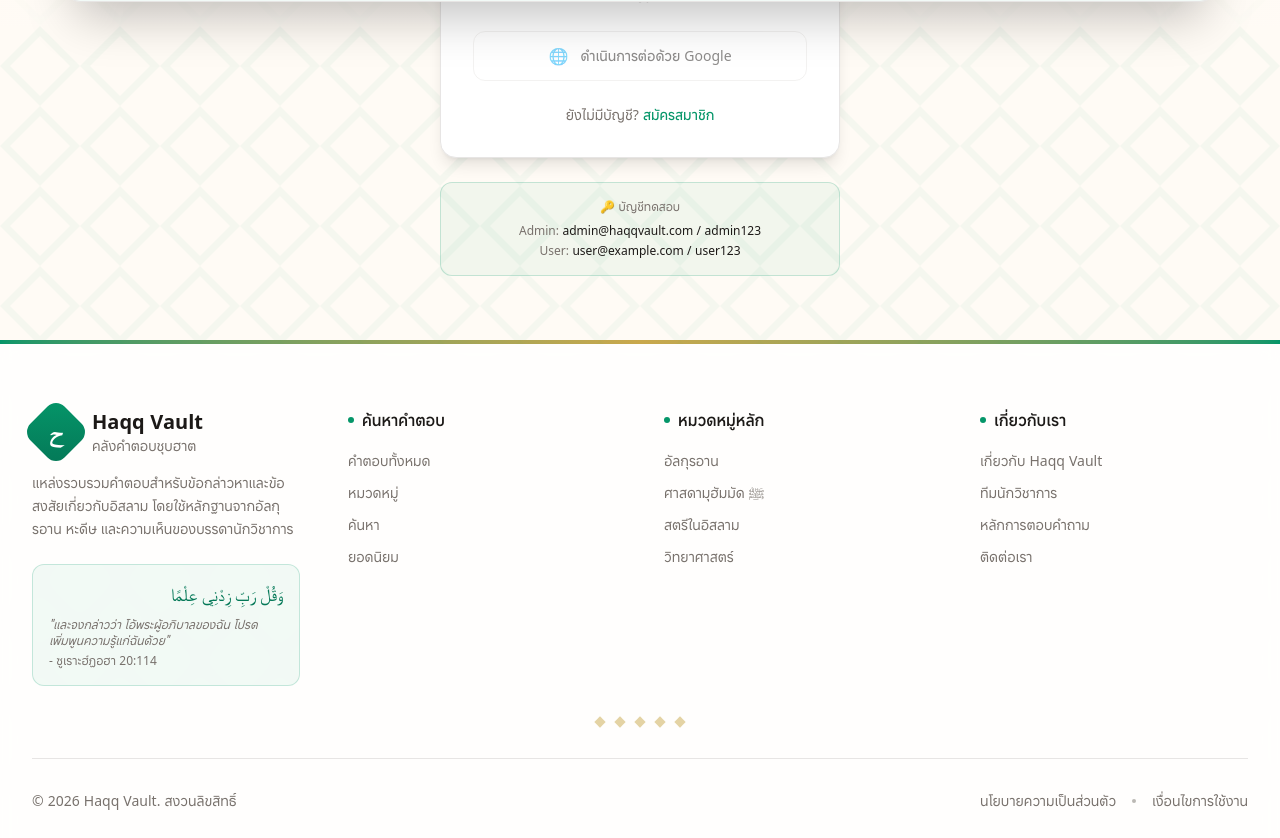
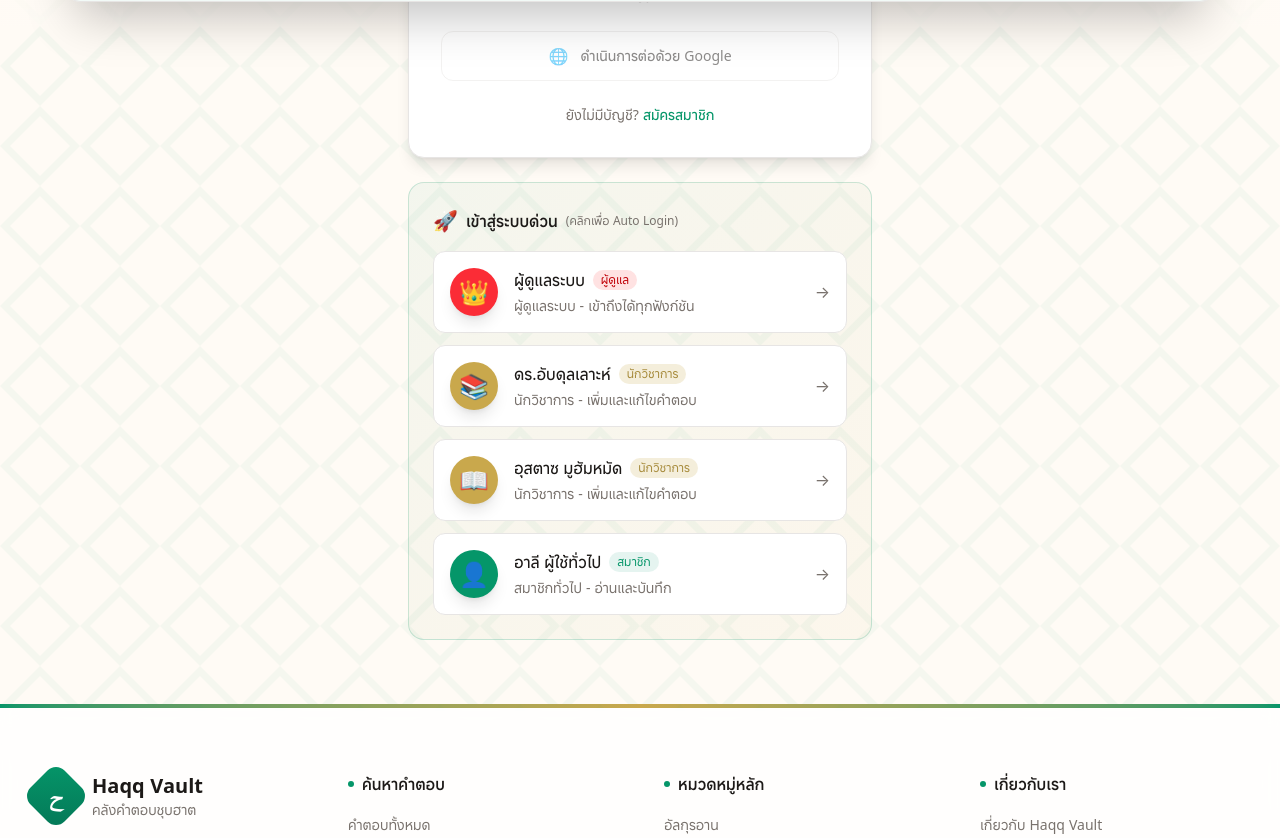
Before and after one commit to danya0365/haqq-vault-nextjs, a Next.js app: page /auth/login in a window 1280 px wide. Shown: the part 774-1612 px from the top of the page. Built offline with nearby package versions, Linux system fonts and the light colour scheme.

Commit message:
feat: Add quick login with demo accounts and refactor animations from react-spring to Tailwind CSS.

```diff
--- a/src/infrastructure/repositories/mock/data/mockUsers.ts
+++ b/src/infrastructure/repositories/mock/data/mockUsers.ts
@@ -1,46 +1,106 @@
 /**
  * Mock Users Data
+ * Contains sample user data for development and testing
+ * Multiple roles: admin, scholar, user
  */
 
 import type { User } from '@/src/domain/types/user';
 
 export const MOCK_USERS: User[] = [
   {
-    id: 'user-001',
+    id: '1',
     email: 'admin@haqqvault.com',
     name: 'ผู้ดูแลระบบ',
-    nameArabic: 'المدير',
     role: 'admin',
-    isVerified: true,
+    createdAt: '2024-01-01T00:00:00.000Z',
+    isEmailVerified: true,
     bio: 'ผู้ดูแลระบบ Haqq Vault',
-    createdAt: '2024-01-01T00:00:00Z',
-    updatedAt: '2024-01-01T00:00:00Z',
   },
   {
-    id: 'user-002',
+    id: '2',
     email: 'scholar@haqqvault.com',
     name: 'ดร.อับดุลเลาะห์',
-    nameArabic: 'د. عبد الله',
     role: 'scholar',
-    isVerified: true,
-    bio: 'นักวิชาการด้านอิสลามศึกษา',
-    createdAt: '2024-01-15T00:00:00Z',
-    updatedAt: '2024-01-15T00:00:00Z',
+    createdAt: '2024-01-15T00:00:00.000Z',
+    isEmailVerified: true,
+    bio: 'นักวิชาการอิสลามศึกษา ผู้เชี่ยวชาญด้านหะดีษ',
   },
   {
-    id: 'user-003',
+    id: '3',
+    email: 'scholar2@haqqvault.com',
+    name: 'อุสตาซ มูฮัมหมัด',
+    role: 'scholar',
+    createdAt: '2024-02-01T00:00:00.000Z',
+    isEmailVerified: true,
+    bio: 'นักวิชาการด้านกฎหมายอิสลาม',
+  },
+  {
+    id: '4',
     email: 'user@example.com',
-    name: 'ผู้ใช้ทั่วไป',
+    name: 'อาลี ผู้ใช้ทั่วไป',
     role: 'user',
-    isVerified: true,
-    createdAt: '2024-02-01T00:00:00Z',
-    updatedAt: '2024-02-01T00:00:00Z',
+    createdAt: '2024-03-01T00:00:00.000Z',
+    isEmailVerified: true,
+    bio: 'สมาชิกผู้สนใจศึกษาความรู้อิสลาม',
+  },
+  {
+    id: '5',
+    email: 'fatimah@example.com',
+    name: 'ฟาติมะห์',
+    role: 'user',
+    createdAt: '2024-03-10T00:00:00.000Z',
+    isEmailVerified: false,
+    bio: 'นักศึกษา',
+  },
+  {
+    id: '6',
+    email: 'ahmad@example.com',
+    name: 'อะฮ์หมัด',
+    role: 'user',
+    createdAt: '2024-03-15T00:00:00.000Z',
+    isEmailVerified: true,
+    bio: null,
   },
 ];
 
-// Mock passwords (for demo purposes only)
+// Password mapping for mock users
 export const MOCK_PASSWORDS: Record<string, string> = {
   'admin@haqqvault.com': 'admin123',
   'scholar@haqqvault.com': 'scholar123',
+  'scholar2@haqqvault.com': 'scholar123',
   'user@example.com': 'user123',
+  'fatimah@example.com': 'user123',
+  'ahmad@example.com': 'user123',
 };
+
+// Demo accounts for quick login
+export const DEMO_ACCOUNTS = [
+  {
+    user: MOCK_USERS[0], // Admin
+    password: 'admin123',
+    description: 'ผู้ดูแลระบบ - เข้าถึงได้ทุกฟังก์ชัน',
+    color: 'bg-red-500',
+    icon: '👑',
+  },
+  {
+    user: MOCK_USERS[1], // Scholar 1
+    password: 'scholar123',
+    description: 'นักวิชาการ - เพิ่มและแก้ไขคำตอบ',
+    color: 'bg-gold',
+    icon: '📚',
+  },
+  {
+    user: MOCK_USERS[2], // Scholar 2
+    password: 'scholar123',
+    description: 'นักวิชาการ - เพิ่มและแก้ไขคำตอบ',
+    color: 'bg-gold',
+    icon: '📖',
+  },
+  {
+    user: MOCK_USERS[3], // User
+    password: 'user123',
+    description: 'สมาชิกทั่วไป - อ่านและบันทึก',
+    color: 'bg-primary',
+    icon: '👤',
+  },
+];
--- a/src/presentation/components/auth/LoginView.tsx
+++ b/src/presentation/components/auth/LoginView.tsx
@@ -3,13 +3,14 @@
 /**
  * LoginView
  * Login page with beautiful Islamic design
+ * Using Tailwind CSS for animations (no react-spring)
  */
 
+import { DEMO_ACCOUNTS } from '@/src/infrastructure/repositories/mock/data/mockUsers';
 import { useAuthStore } from '@/src/infrastructure/stores/authStore';
 import { AnimatedButton } from '@/src/presentation/components/animated/AnimatedButton';
 import { AnimatedIslamicPattern } from '@/src/presentation/components/animated/AnimatedIslamicPattern';
 import { MainLayout } from '@/src/presentation/layouts/MainLayout';
-import { animated, useSpring } from '@react-spring/web';
 import Link from 'next/link';
 import { useRouter } from 'next/navigation';
 import { useEffect, useState } from 'react';
@@ -25,6 +26,7 @@
     remember: false,
   });
   const [showPassword, setShowPassword] = useState(false);
+  const [quickLoginLoading, setQuickLoginLoading] = useState<string | null>(null);
 
   useEffect(() => {
     setIsLoaded(true);
@@ -38,19 +40,6 @@
     }
   }, [isAuthenticated, router]);
 
-  const headerSpring = useSpring({
-    opacity: isLoaded ? 1 : 0,
-    y: isLoaded ? 0 : 20,
-    config: { tension: 200, friction: 20 },
-  });
-
-  const formSpring = useSpring({
-    opacity: isLoaded ? 1 : 0,
-    y: isLoaded ? 0 : 30,
-    config: { tension: 200, friction: 25 },
-    delay: 150,
-  });
-
   const handleSubmit = async (e: React.FormEvent) => {
     e.preventDefault();
     const success = await login({
@@ -63,12 +52,33 @@
     }
   };
 
+  // Quick login with demo account
+  const handleQuickLogin = async (email: string, password: string) => {
+    setQuickLoginLoading(email);
+    const success = await login({ email, password });
+    if (success) {
+      router.push('/');
+    }
+    setQuickLoginLoading(null);
+  };
+
+  const getRoleBadgeClass = (role: string) => {
+    switch (role) {
+      case 'admin':
+        return 'bg-red-100 text-red-700 dark:bg-red-900/30 dark:text-red-400';
+      case 'scholar':
+        return 'bg-gold/20 text-gold-dark dark:text-gold';
+      default:
+        return 'bg-primary/10 text-primary';
+    }
+  };
+
   return (
     <MainLayout>
       <div className="min-h-screen py-8 md:py-16 flex items-center">
-        <div className="w-full max-w-md mx-auto px-4 sm:px-6">
+        <div className="w-full max-w-lg mx-auto px-4 sm:px-6">
           {/* Header */}
-          <animated.div style={headerSpring} className="text-center mb-8">
+          <div className={`text-center mb-8 transition-all duration-500 ${isLoaded ? 'opacity-100 translate-y-0' : 'opacity-0 translate-y-5'}`}>
             <div className="inline-flex items-center justify-center mb-6">
               <AnimatedIslamicPattern type="star" size="lg" color="primary" animation="pulse" />
             </div>
@@ -77,15 +87,15 @@
             </h1>
             <p className="arabic-text text-lg text-muted mb-1">مرحباً بعودتك</p>
             <p className="text-muted">เข้าสู่ระบบเพื่อดำเนินการต่อ</p>
-          </animated.div>
+          </div>
 
           {/* Login Form */}
-          <animated.div style={formSpring}>
+          <div className={`transition-all duration-500 delay-100 ${isLoaded ? 'opacity-100 translate-y-0' : 'opacity-0 translate-y-5'}`}>
             <div className="bg-surface dark:bg-surface rounded-2xl border border-border p-6 md:p-8 shadow-lg">
               <form onSubmit={handleSubmit} className="space-y-5">
                 {/* Error message */}
                 {error && (
-                  <div className="bg-red-50 dark:bg-red-900/20 border border-red-200 dark:border-red-800 text-red-700 dark:text-red-400 px-4 py-3 rounded-xl text-sm">
+                  <div className="bg-red-50 dark:bg-red-900/20 border border-red-200 dark:border-red-800 text-red-700 dark:text-red-400 px-4 py-3 rounded-xl text-sm animate-shake">
                     {error}
                   </div>
                 )}
@@ -207,18 +217,56 @@
                 </Link>
               </p>
             </div>
-          </animated.div>
+          </div>
 
-          {/* Demo credentials */}
-          <animated.div style={formSpring} className="mt-6">
-            <div className="bg-primary/5 dark:bg-primary/10 border border-primary/20 rounded-xl p-4 text-center">
-              <p className="text-xs text-muted mb-2">🔑 บัญชีทดสอบ</p>
-              <div className="space-y-1 text-xs">
-                <p><span className="text-muted">Admin:</span> admin@haqqvault.com / admin123</p>
-                <p><span className="text-muted">User:</span> user@example.com / user123</p>
+          {/* Quick Login - Demo Accounts */}
+          <div className={`mt-6 transition-all duration-500 delay-200 ${isLoaded ? 'opacity-100 translate-y-0' : 'opacity-0 translate-y-5'}`}>
+            <div className="bg-gradient-to-br from-primary/5 to-gold/5 dark:from-primary/10 dark:to-gold/10 border border-primary/20 rounded-2xl p-4 md:p-6">
+              <div className="flex items-center gap-2 mb-4">
+                <span className="text-xl">🚀</span>
+                <h3 className="font-semibold text-foreground">เข้าสู่ระบบด่วน</h3>
+                <span className="text-xs text-muted">(คลิกเพื่อ Auto Login)</span>
+              </div>
+
+              <div className="grid gap-3">
+                {DEMO_ACCOUNTS.map((account) => (
+                  <button
+                    key={account.user.email}
+                    onClick={() => handleQuickLogin(account.user.email, account.password)}
+                    disabled={quickLoginLoading !== null}
+                    className={`group relative flex items-center gap-4 p-4 rounded-xl border border-border bg-surface hover:bg-gray-50 dark:hover:bg-gray-800 hover:border-primary/50 transition-all duration-200 ${
+                      quickLoginLoading === account.user.email ? 'opacity-70' : ''
+                    }`}
+                  >
+                    {/* Icon */}
+                    <div className={`w-12 h-12 rounded-full ${account.color} flex items-center justify-center text-2xl text-white shadow-lg group-hover:scale-110 transition-transform`}>
+                      {account.icon}
+                    </div>
+
+                    {/* Info */}
+                    <div className="flex-1 text-left">
+                      <div className="flex items-center gap-2 mb-1">
+                        <span className="font-medium text-foreground">{account.user.name}</span>
+                        <span className={`px-2 py-0.5 text-xs rounded-full ${getRoleBadgeClass(account.user.role)}`}>
+                          {account.user.role === 'admin' ? 'ผู้ดูแล' : account.user.role === 'scholar' ? 'นักวิชาการ' : 'สมาชิก'}
+                        </span>
+                      </div>
+                      <p className="text-sm text-muted">{account.description}</p>
+                    </div>
+
+                    {/* Loading/Arrow */}
+                    <div className="text-muted group-hover:text-primary transition-colors">
+                      {quickLoginLoading === account.user.email ? (
+                        <span className="animate-spin inline-block">⏳</span>
+                      ) : (
+                        <span className="group-hover:translate-x-1 transition-transform inline-block">→</span>
+                      )}
+                    </div>
+                  </button>
+                ))}
               </div>
             </div>
-          </animated.div>
+          </div>
         </div>
       </div>
     </MainLayout>
--- a/src/presentation/layouts/MainHeader.tsx
+++ b/src/presentation/layouts/MainHeader.tsx
@@ -3,11 +3,11 @@
 /**
  * MainHeader
  * Header component with Islamic-themed design, navigation, theme toggle, and auth menu
+ * Using Tailwind CSS for all animations (no react-spring)
  */
 
 import { useAuthStore } from '@/src/infrastructure/stores/authStore';
 import { ThemeToggle } from '@/src/presentation/components/common/ThemeToggle';
-import { animated, useSpring } from '@react-spring/web';
 import Link from 'next/link';
 import { useEffect, useRef, useState } from 'react';
 
@@ -30,7 +30,6 @@
   const [isScrolled, setIsScrolled] = useState(false);
   const [isMobileMenuOpen, setIsMobileMenuOpen] = useState(false);
   const [isUserMenuOpen, setIsUserMenuOpen] = useState(false);
-  const [hoveredLink, setHoveredLink] = useState<string | null>(null);
   const userMenuRef = useRef<HTMLDivElement>(null);
 
   // Handle scroll effect
@@ -55,32 +54,6 @@
     return () => document.removeEventListener('mousedown', handleClickOutside);
   }, []);
 
-  // Header animation on scroll
-  const headerSpring = useSpring({
-    backgroundColor: isScrolled
-      ? 'rgba(255, 251, 245, 0.95)'
-      : 'rgba(255, 251, 245, 0)',
-    boxShadow: isScrolled
-      ? '0 4px 20px rgba(0, 0, 0, 0.08)'
-      : '0 0 0 rgba(0, 0, 0, 0)',
-    backdropFilter: isScrolled ? 'blur(12px)' : 'blur(0px)',
-    config: { tension: 300, friction: 30 },
-  });
-
-  // Mobile menu animation
-  const mobileMenuSpring = useSpring({
-    transform: isMobileMenuOpen ? 'translateY(0%)' : 'translateY(-100%)',
-    opacity: isMobileMenuOpen ? 1 : 0,
-    config: { tension: 280, friction: 24 },
-  });
-
-  // User menu animation
-  const userMenuSpring = useSpring({
-    opacity: isUserMenuOpen ? 1 : 0,
-    transform: isUserMenuOpen ? 'translateY(0) scale(1)' : 'translateY(-10px) scale(0.95)',
-    config: { tension: 300, friction: 25 },
-  });
-
   const handleLogout = () => {
     logout();
     setIsUserMenuOpen(false);
@@ -99,9 +72,12 @@
 
   return (
     <>
-      <animated.header
-        style={headerSpring}
-        className="fixed top-0 left-0 right-0 z-50 dark:bg-background/95"
+      <header
+        className={`fixed top-0 left-0 right-0 z-50 backdrop-blur-md transition-all duration-300 ${
+          isScrolled
+            ? 'bg-background/90 shadow-lg'
+            : 'bg-transparent'
+        }`}
       >
         <div className="max-w-7xl mx-auto px-4 sm:px-6 lg:px-8">
           <div className="flex items-center justify-between h-16 md:h-20">
@@ -127,13 +103,7 @@
             {/* Desktop Navigation */}
             <nav className="hidden md:flex items-center gap-1">
               {NAV_LINKS.map((link) => (
-                <AnimatedNavLink
-                  key={link.href}
-                  link={link}
-                  isHovered={hoveredLink === link.href}
-                  onHover={() => setHoveredLink(link.href)}
-                  onLeave={() => setHoveredLink(null)}
-                />
+                <NavItem key={link.href} link={link} />
               ))}
             </nav>
 
@@ -157,16 +127,18 @@
                     <span className="hidden lg:block text-sm font-medium text-foreground max-w-[100px] truncate">
                       {user.name}
                     </span>
-                    <span className="hidden lg:block text-muted text-xs">
-                      {isUserMenuOpen ? '▲' : '▼'}
+                    <span className="hidden lg:block text-muted text-xs transition-transform duration-200" style={{ transform: isUserMenuOpen ? 'rotate(180deg)' : 'rotate(0deg)' }}>
+                      ▼
                     </span>
                   </button>
 
                   {/* User Dropdown Menu */}
-                  {isUserMenuOpen && (
-                    <animated.div
-                      style={userMenuSpring}
-                      className="absolute right-0 top-full mt-2 w-64 bg-surface dark:bg-surface border border-border rounded-2xl shadow-xl overflow-hidden"
+                  <div
+                    className={`absolute right-0 top-full mt-2 w-64 bg-surface dark:bg-surface border border-border rounded-2xl shadow-xl overflow-hidden transition-all duration-200 origin-top-right ${
+                      isUserMenuOpen
+                        ? 'opacity-100 scale-100 visible'
+                        : 'opacity-0 scale-95 invisible'
+                    }`}
                   >
                     {/* User Info */}
                     <div className="p-4 border-b border-border bg-gray-50 dark:bg-gray-800/50">
@@ -231,8 +203,7 @@
                         <span>ออกจากระบบ</span>
                       </button>
                     </div>
-                    </animated.div>
-                  )}
+                  </div>
                 </div>
               ) : (
                 <div className="hidden sm:flex items-center gap-2">
@@ -280,9 +251,12 @@
         </div>
 
         {/* Mobile Menu */}
-        <animated.div
-          style={mobileMenuSpring}
-          className="md:hidden absolute top-full left-0 right-0 bg-surface dark:bg-surface border-b border-border shadow-lg"
+        <div
+          className={`md:hidden absolute top-full left-0 right-0 bg-surface dark:bg-surface border-b border-border shadow-lg transition-all duration-300 ${
+            isMobileMenuOpen
+              ? 'opacity-100 translate-y-0 visible'
+              : 'opacity-0 -translate-y-4 invisible'
+          }`}
         >
           <nav className="py-4 px-4 space-y-1">
             {NAV_LINKS.map((link) => (
@@ -347,8 +321,8 @@
               )}
             </div>
           </nav>
-        </animated.div>
-      </animated.header>
+        </div>
+      </header>
 
       {/* Mobile menu overlay */}
       {isMobileMenuOpen && (
@@ -361,46 +335,19 @@
   );
 }
 
-// Animated Navigation Link
-function AnimatedNavLink({
-  link,
-  isHovered,
-  onHover,
-  onLeave,
-}: {
-  link: NavLink;
-  isHovered: boolean;
-  onHover: () => void;
-  onLeave: () => void;
-}) {
-  const spring = useSpring({
-    backgroundColor: isHovered ? 'rgba(5, 150, 105, 0.1)' : 'rgba(0, 0, 0, 0)',
-    scale: isHovered ? 1.02 : 1,
-    config: { tension: 400, friction: 30 },
-  });
-
-  const underlineSpring = useSpring({
-    width: isHovered ? '100%' : '0%',
-    config: { tension: 400, friction: 30 },
-  });
-
+// Navigation Item with Tailwind hover effects
+function NavItem({ link }: { link: NavLink }) {
   return (
-    <Link href={link.href}>
-      <animated.div
-        style={spring}
-        onMouseEnter={onHover}
-        onMouseLeave={onLeave}
-        className="relative px-4 py-2 rounded-lg cursor-pointer"
+    <Link
+      href={link.href}
+      className="group relative px-4 py-2 rounded-lg hover:bg-primary/10 transition-all duration-200"
     >
-        <span className="flex items-center gap-2 text-sm font-medium text-foreground">
+      <span className="flex items-center gap-2 text-sm font-medium text-foreground group-hover:text-primary transition-colors">
         <span>{link.icon}</span>
         <span>{link.label}</span>
       </span>
-        <animated.div
-          style={underlineSpring}
-          className="absolute bottom-1 left-4 right-4 h-0.5 bg-primary rounded-full"
-        />
-      </animated.div>
+      {/* Underline on hover */}
+      <span className="absolute bottom-1 left-4 right-4 h-0.5 bg-primary rounded-full scale-x-0 group-hover:scale-x-100 transition-transform duration-200 origin-left" />
     </Link>
   );
 }
```
Lines whose indentation alone changed are shown as unchanged.
